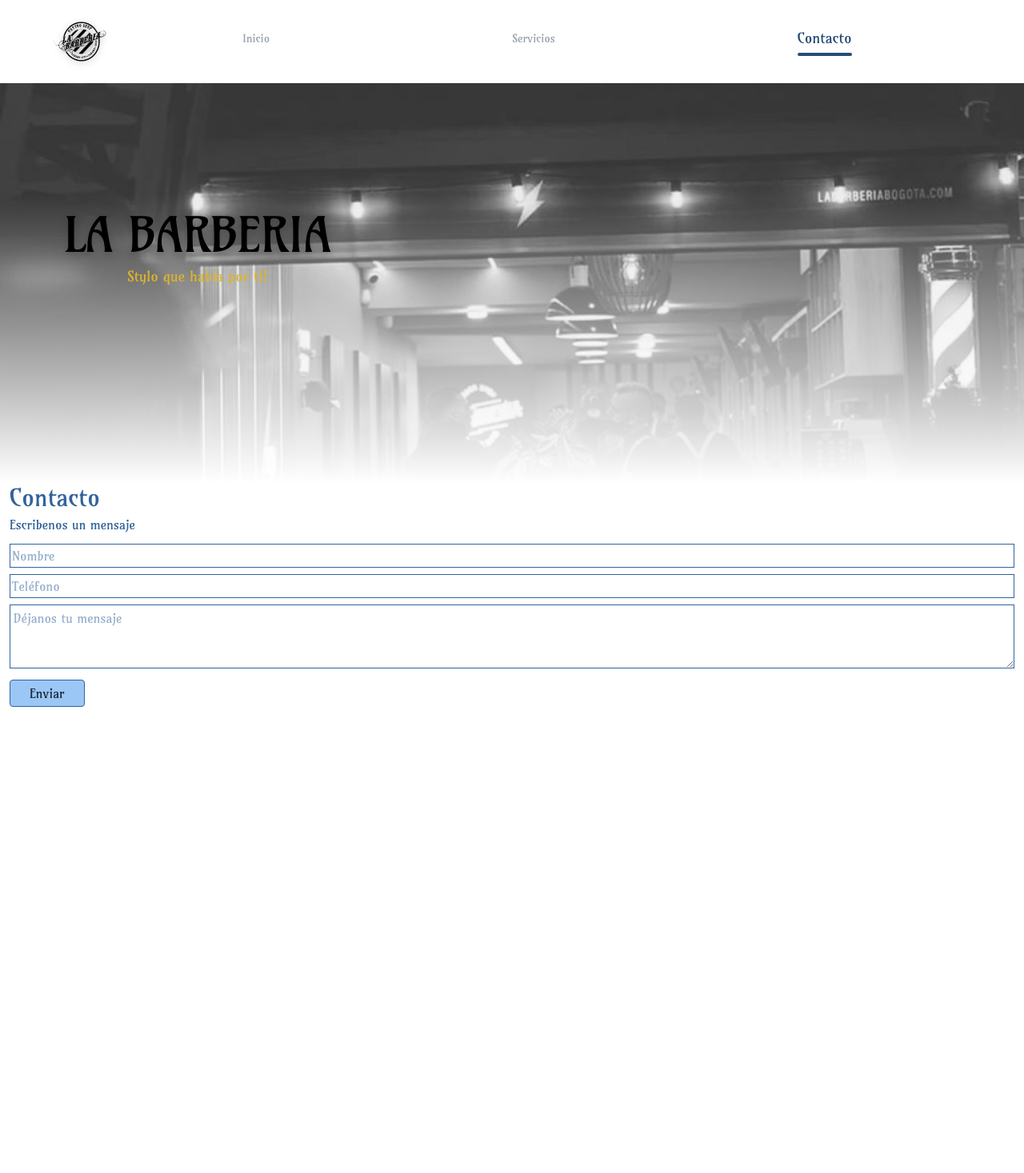
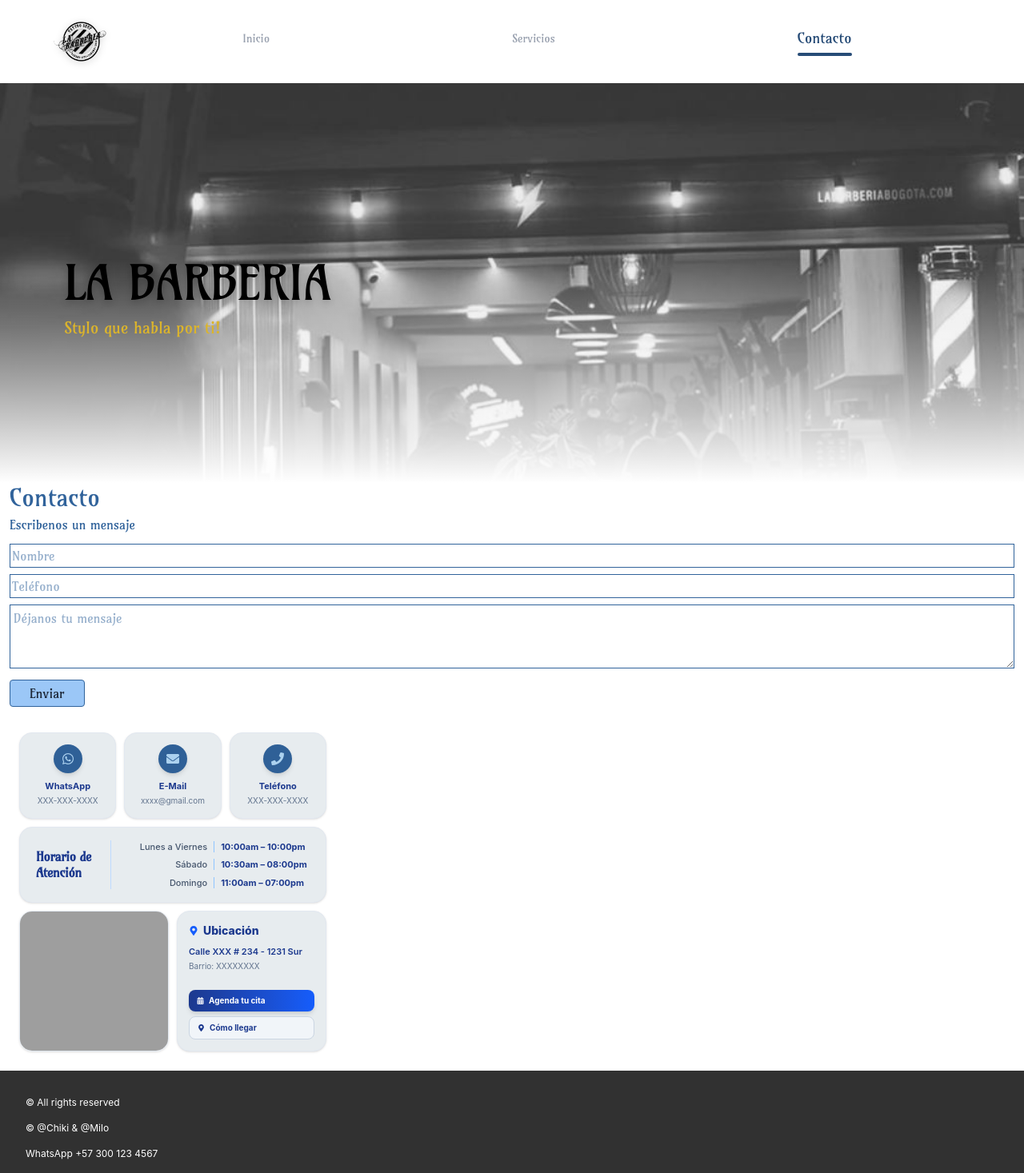
Before and after one commit to Srchikis29/Barberia, a React (Vite) app: page /contact in a window 1280 px wide. Shown: the top 1467 px of the page at 80% size. Before the commit the page ends 892 px from the top, so only its background shows below. Built offline with nearby package versions, Linux system fonts and the light colour scheme; grey boxes are pictures that could not be loaded.

Commit message:
agrego cambios de contacto y mejoras UI

```diff
--- a/package.json
+++ b/package.json
@@ -13,6 +13,7 @@
     "@tailwindcss/vite": "^4.2.2",
     "react": "^19.2.4",
     "react-dom": "^19.2.4",
+    "react-icons": "^5.6.0",
     "react-router-dom": "^7.13.1",
     "tailwindcss": "^4.2.2"
   },
--- a/src/components/HeroService.jsx
+++ b/src/components/HeroService.jsx
@@ -2,7 +2,7 @@ import React from 'react'
 import barberiaBN from '../assets/barberiaBN.jpg'
 
 function HeroService() {
-  return (
+return (
     <>
         <section className="relative w-full h-90 md:h-125">      {/* Imagen de fondo */}
         <img
@@ -12,15 +12,15 @@ function HeroService() {
         />
 
         {/* Fade blanco abajo */}
-        <div className="absolute bottom-0 left-0 w-full h-90 bg-linear-to-b from-transparent to-white"></div>
+        <div className="absolute bottom-0 left-0 w-full h-70 bg-linear-to-b from-transparent to-white "></div>
 
         {/* Contenido */}
-        <div className="absolute inset-0 flex  mt-40  tems-end">
+        <div className="absolute inset-0 flex  mt-55  tems-end">
             <div className="px-4 md:px-20 max-w-lg text-left">
             <h1 className="text-center font-Amarante text-6xl md:text-6xl text-black leading-none drop-shadow-lg">
                 LA BARBERIA
             </h1>
-            <p className="text-[#DBB42C] text-lg  mt-2 text-center font-Amarante">
+            <p className="text-[#DBB42C] text-xl  mt-3  font-Amarante">
                 Stylo que habla por ti!
             </p>
             </div>
@@ -30,7 +30,7 @@ function HeroService() {
     </>
 
 
-  )
+)
 }
 
 export default HeroService
--- a/src/components/Reseñas.jsx
+++ b/src/components/Reseñas.jsx
@@ -56,7 +56,7 @@ function Reseñas() {
                     key={review.id}
                     className='min-h-10 min-w-50 max-w-70 bg-gray-200 border border-[#274C77]/15 rounded-xl p-3 shadow-lg shadow-[#274C77]/10'
                 >
-                    <p className='pb-1 text-sm md:text-lg font-semibold text-[#274C77] mb-2'>"{review.quote}"</p>
+                    <p className='pb-1 text-sm md:text-lg font-semibold text-[#274C77] '>"{review.quote}"</p>
                     <p className='text-xs md:text-sm font-medium text-[#3f89b3]'>- {review.author}</p>
                 </article>
                 ))}
--- a/src/pages/contact.jsx
+++ b/src/pages/contact.jsx
@@ -1,6 +1,8 @@
 import Inicio from "../components/navBar"
 import HeroService from "../components/HeroService"
 import Contacto from "../components/Contacto"
+import Footer from "../components/Footer"
+import Contactanos from "../components/Contactactanos"
 
 const Contact = () => {
 return (
@@ -8,6 +10,8 @@ return (
         <Inicio />
         <HeroService />
         <Contacto />
+        <Contactanos />
+        <Footer />
 
 
     </>
```
Also changed, not shown: 1 other file (tests, documents, lock files or other folders).
